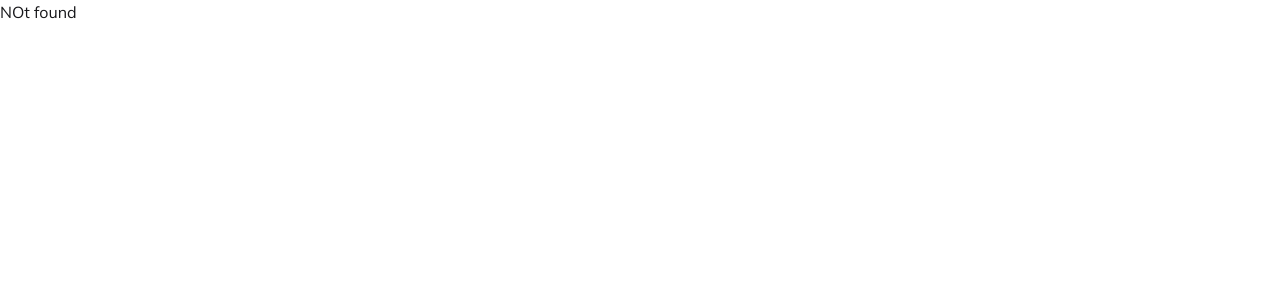
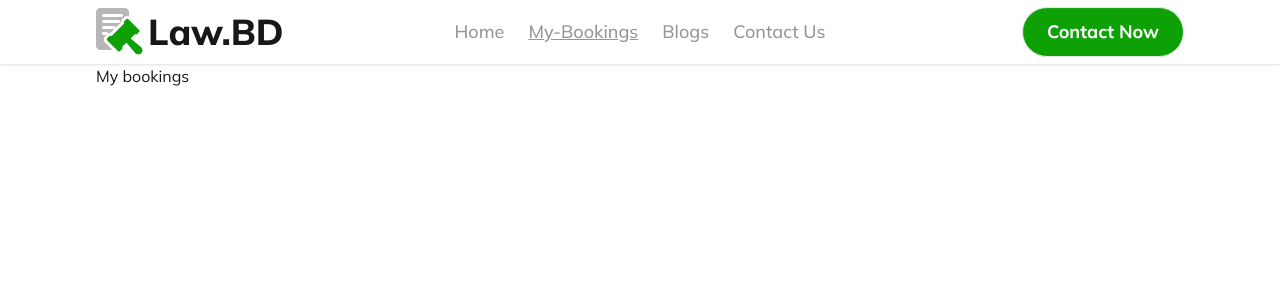
Before and after one commit to parvezreza55/lawBooking, a React (Vite) app: page /my-bookings in a window 1280 px wide. Before the commit this address had no page. Shown: the top 300 px of the page. Built offline with nearby package versions, Linux system fonts and the light colour scheme.

Commit message:
added navbar

```diff
--- a/src/Components/Navbar.jsx
+++ b/src/Components/Navbar.jsx
@@ -1,10 +1,103 @@
 import React from "react";
+import { Link, NavLink } from "react-router";
+import bannerImg from "../assets/logo.png";
 
 const Navbar = () => {
   return (
-    <div>
-      <h1>this is nav</h1>
-    </div>
+    <>
+      <div className="navbar p-0 bg-base-100 shadow-sm px-8 md:px-12 lg:px-24">
+        <div className="navbar-start">
+          <div className="dropdown">
+            <div tabIndex={0} role="button" className="btn btn-ghost lg:hidden">
+              <svg
+                xmlns="http://www.w3.org/2000/svg"
+                className="h-5 w-5"
+                fill="none"
+                viewBox="0 0 24 24"
+                stroke="currentColor"
+              >
+                {" "}
+                <path
+                  strokeLinecap="round"
+                  strokeLinejoin="round"
+                  strokeWidth="2"
+                  d="M4 6h16M4 12h8m-8 6h16"
+                />{" "}
+              </svg>
+            </div>
+            <ul
+              tabIndex={0}
+              className="menu menu-sm dropdown-content bg-base-100 rounded-box z-1 mt-3 w-52 p-2 shadow"
+            >
+              <li>
+                <a>Item 1</a>
+              </li>
+              <li>
+                <a>Parent</a>
+                <ul className="p-2">
+                  <li>
+                    <a>Submenu 1</a>
+                  </li>
+                  <li>
+                    <a>Submenu 2</a>
+                  </li>
+                </ul>
+              </li>
+              <li>
+                <a>Item 3</a>
+              </li>
+            </ul>
+          </div>
+          <Link to={"/"} className=" text-xl">
+            <div className="flex gap-1 items-center ">
+              <img src={bannerImg} alt="" />
+              <h1 className="text-4xl font-extrabold">Law.BD</h1>
+            </div>
+          </Link>
+        </div>
+        <div className="navbar-center hidden lg:flex">
+          <ul className="menu menu-horizontal px-1 text-lg font-medium text-[#0F0F0F70]">
+            <li>
+              <NavLink
+                to={"/"}
+                className={({ isActive }) => (isActive ? "underline" : "")}
+              >
+                Home
+              </NavLink>
+            </li>
+            <li>
+              <NavLink
+                to={"/my-bookings"}
+                className={({ isActive }) => (isActive ? "underline" : "")}
+              >
+                My-Bookings
+              </NavLink>
+            </li>
+            <li>
+              <NavLink
+                to={"/blogs"}
+                className={({ isActive }) => (isActive ? "underline" : "")}
+              >
+                Blogs
+              </NavLink>
+            </li>
+            <li>
+              <NavLink
+                to={"/contact-us"}
+                className={({ isActive }) => (isActive ? "underline" : "")}
+              >
+                Contact Us
+              </NavLink>
+            </li>
+          </ul>
+        </div>
+        <div className="navbar-end">
+          <a className="btn bg-[#0EA106] text-white rounded-full font-bold text-lg p-6">
+            Contact Now
+          </a>
+        </div>
+      </div>
+    </>
   );
 };
 
--- a/src/Pages/ErrorPage.jsx
+++ b/src/Pages/ErrorPage.jsx
@@ -1,8 +1,10 @@
 import React from "react";
+import Navbar from "../Components/Navbar";
 
 const ErrorPage = () => {
   return (
     <div>
+      <Navbar></Navbar>
       <h1>NOt found</h1>
     </div>
   );
--- a/src/Roots/Roots.jsx
+++ b/src/Roots/Roots.jsx
@@ -1,11 +1,16 @@
 import React from "react";
 import { Outlet } from "react-router";
+import Navbar from "../Components/Navbar";
 
 const Roots = () => {
   return (
     <>
-      <h1>THis is root</h1>
-      <Outlet></Outlet>
+      <Navbar></Navbar>
+      <div>
+        <div className="max-w-screen-2xl mx-auto px-8 md:px-12 lg:px-24">
+          <Outlet></Outlet>
+        </div>
+      </div>
     </>
   );
 };
--- a/src/main.jsx
+++ b/src/main.jsx
@@ -6,6 +6,9 @@
 import Roots from "./Roots/Roots.jsx";
 import ErrorPage from "./Pages/ErrorPage.jsx";
 import Home from "./Pages/Home.jsx";
+import MyBookings from "./Pages/MyBookings.jsx";
+import Blogs from "./Pages/Blogs.jsx";
+import ContactUs from "./Pages/ContactUs.jsx";
 
 const router = createBrowserRouter([
   {
@@ -17,6 +20,18 @@
         index: true,
         Component: Home,
       },
+      {
+        path: "my-bookings",
+        Component: MyBookings,
+      },
+      {
+        path: "blogs",
+        Component: Blogs,
+      },
+      {
+        path: "/contact-us",
+        Component: ContactUs,
+      },
     ],
   },
 ]);
```
